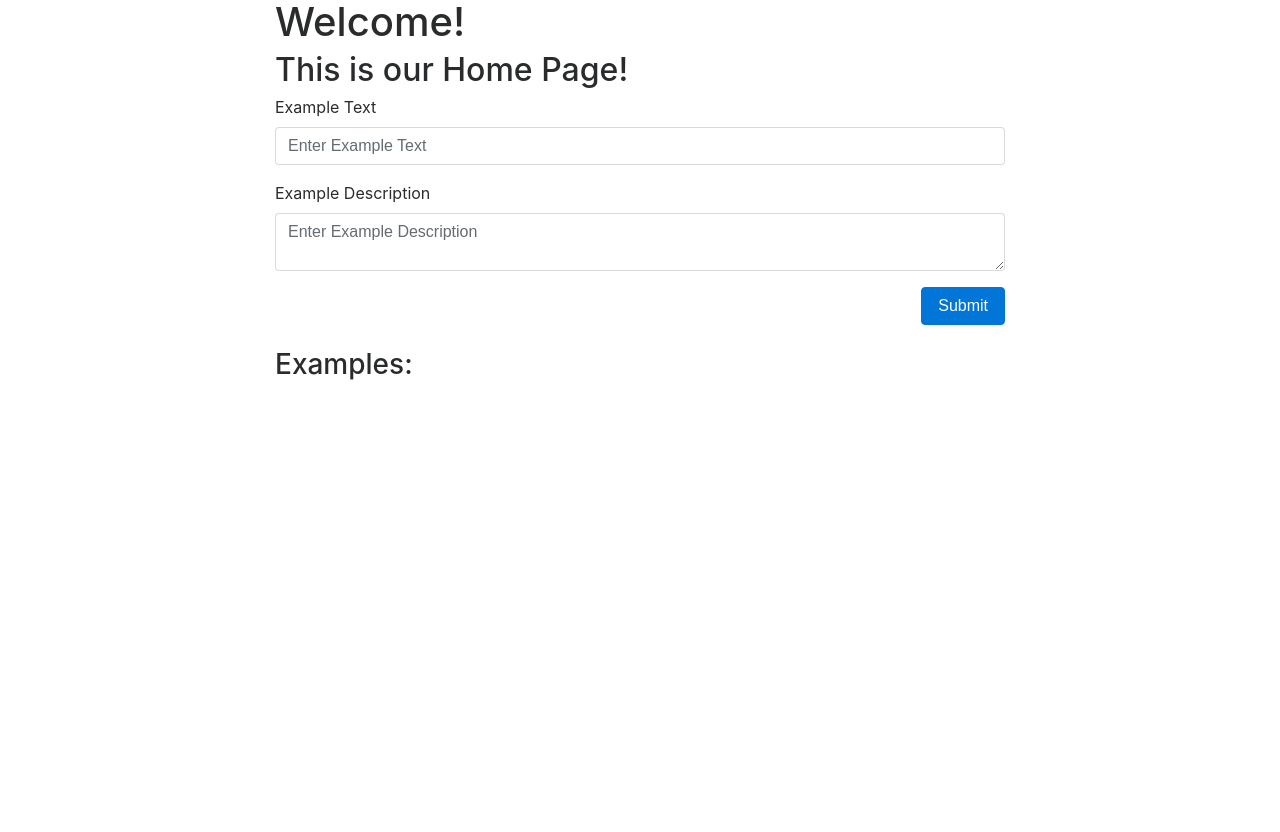
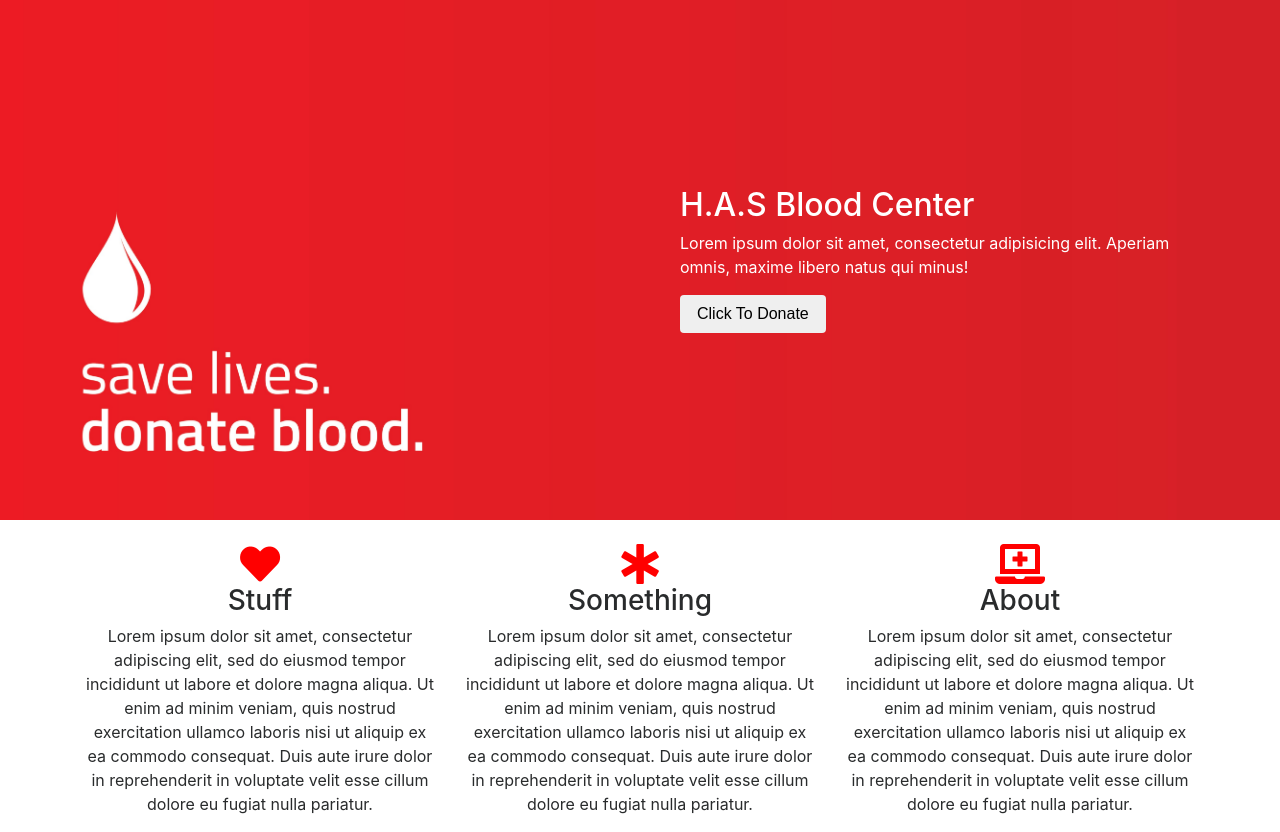
Before and after one commit to AnamAM/Project2, a Node server app: page / in a window 1280 px wide. Before the commit the page ends 380 px from the top, so only its background shows below. Run offline with Node 20, Linux system fonts and the light colour scheme; data that the repository does not hold is empty; some libraries are stand-ins or nearby versions.

Commit message:
front page html and css almost done needs to be polished

```diff
--- a/config/config.json
+++ b/config/config.json
@@ -1,8 +1,8 @@
 {
   "development": {
     "username": "root",
-    "password": null,
-    "database": "exampledb",
+    "password": "Minecraft420",
+    "database": "blood",
     "host": "localhost",
     "dialect": "mysql"
   },
--- a/package.json
+++ b/package.json
@@ -12,10 +12,12 @@
   "license": "ISC",
   "dependencies": {
     "dotenv": "^6.0.0",
-    "express": "^4.16.3",
+    "express": "^4.16.4",
     "express-handlebars": "^3.0.0",
+    "foundation-sites": "^6.5.3",
+    "mysql": "^2.16.0",
     "mysql2": "^1.5.3",
-    "sequelize": "^4.38.0"
+    "sequelize": "^4.43.0"
   },
   "devDependencies": {
     "chai": "^4.1.2",
--- a/public/styles/styles.css
+++ b/public/styles/styles.css
@@ -1,3 +1,57 @@
-.list-group-item {
+/* .list-group-item {
   line-height: 2.5;
+} */
+
+.marketing-site-hero {
+  background: url("savesHeader.jpg") top right no-repeat;
+  color: white;
+  height: 65vh;
+  background-size: cover;
+  display: -webkit-flex;
+  display: -ms-flexbox;
+  display: flex;
+  -webkit-align-items: center;
+      -ms-flex-align: center;
+          align-items: center;
 }
+
+@media screen and (min-width: 40em) {
+  .marketing-site-hero {
+    background-position: center center;
+  }
+}
+
+.marketing-site-hero-content {
+  max-width: 75rem;
+  margin: 0 auto;
+  padding-left: 5%;
+  padding-right: 5%;
+}
+
+.marketing-site-hero-content h1 {
+  font-size: 32px;
+}
+
+.marketing-site-hero-content .button.round {
+  border-radius: 5000px;
+  text-transform: uppercase;
+  font-size: 12px;
+  margin-bottom: 0;
+}
+
+@media screen and (min-width: 40em) {
+  .marketing-site-hero-content {
+    padding-left: 50%;
+  }
+}
+
+
+
+.col-sm{
+  text-align: center;
+}
+
+.fas{
+  color: red;
+  font-size: 40px;
+}
--- a/views/index.handlebars
+++ b/views/index.handlebars
@@ -1,4 +1,44 @@
-<div id="home">
+<div class="marketing-site-hero">
+  <div class="marketing-site-hero-content">
+    <h1>H.A.S Blood Center</h1>
+    <p class="subheader">Lorem ipsum dolor sit amet, consectetur adipisicing elit. Aperiam omnis, maxime libero natus qui minus!</p>
+    <button type="button" class="btn btn-light">Click To Donate</button>
+  </div>
+</div>
+<br>
+<div class="container">
+  <div class="row">
+    <div class="col-sm">
+      <i class="fas fa-heart"></i>
+
+      <br>
+      <h3>Stuff</h3>
+      <p>Lorem ipsum dolor sit amet, consectetur adipiscing elit, sed do eiusmod tempor incididunt ut labore et dolore magna aliqua. Ut enim ad minim veniam, quis nostrud exercitation ullamco laboris nisi ut aliquip ex ea commodo consequat. Duis aute irure dolor in reprehenderit in voluptate velit esse cillum dolore eu fugiat nulla pariatur.</p>
+    </div>
+    <div class="col-sm">
+      <i class="fas fa-star-of-life"></i>
+
+      <br>
+      <h3>Something</h3>
+      <p>Lorem ipsum dolor sit amet, consectetur adipiscing elit, sed do eiusmod tempor incididunt ut labore et dolore magna aliqua. Ut enim ad minim veniam, quis nostrud exercitation ullamco laboris nisi ut aliquip ex ea commodo consequat. Duis aute irure dolor in reprehenderit in voluptate velit esse cillum dolore eu fugiat nulla pariatur.</p>
+    </div>
+    <div class="col-sm">
+      <i class="fas fa-laptop-medical"></i>
+
+      <br>
+      <h3>About</h3>
+     <p>Lorem ipsum dolor sit amet, consectetur adipiscing elit, sed do eiusmod tempor incididunt ut labore et dolore magna aliqua. Ut enim ad minim veniam, quis nostrud exercitation ullamco laboris nisi ut aliquip ex ea commodo consequat. Duis aute irure dolor in reprehenderit in voluptate velit esse cillum dolore eu fugiat nulla pariatur.</p>
+    </div>
+  </div>
+</div>
+
+
+
+
+
+
+
+{{!-- <div id="home">
   <div class="container">
     <div class="row">
       <div class="col-8 offset-2">
@@ -13,7 +53,7 @@
             <label for="example-description">Example Description</label>
             <textarea class="form-control" id="example-description" aria-describedby="example-description" placeholder="Enter Example Description"></textarea>
           </div>
-          <button id="submit" class="btn btn-primary float-right">Submit</button>
+          <button href="example/" id="submit" class="btn btn-primary float-right">Submit</button>
         </form>
         <h3>Examples:</h3>
         <ul id="example-list" class="list-group">
@@ -27,7 +67,7 @@
       </div>
     </div>
   </div>
-</div>
+</div> --}}
 
 <script type="text/javascript" src="https://cdnjs.cloudflare.com/ajax/libs/jquery/3.2.1/jquery.min.js"></script>
 <script src="/js/index.js"></script>
--- a/views/layouts/main.handlebars
+++ b/views/layouts/main.handlebars
@@ -4,6 +4,7 @@
 <head>
   <meta charset="utf-8">
   <link rel="stylesheet" href="https://maxcdn.bootstrapcdn.com/bootstrap/4.0.0-beta.3/css/bootstrap.min.css">
+  <link rel="stylesheet" href="https://use.fontawesome.com/releases/v5.8.1/css/all.css" integrity="sha384-50oBUHEmvpQ+1lW4y57PTFmhCaXp0ML5d60M1M7uH2+nqUivzIebhndOJK28anvf" crossorigin="anonymous">
   <link rel="stylesheet" href="/styles/styles.css" media="screen" title="no title" charset="utf-8">
   <title>Home Page</title>
 </head>
```
Also changed, not shown: public/styles/saves.png (added), public/styles/savesHeader.jpg (added), 2 other files.
